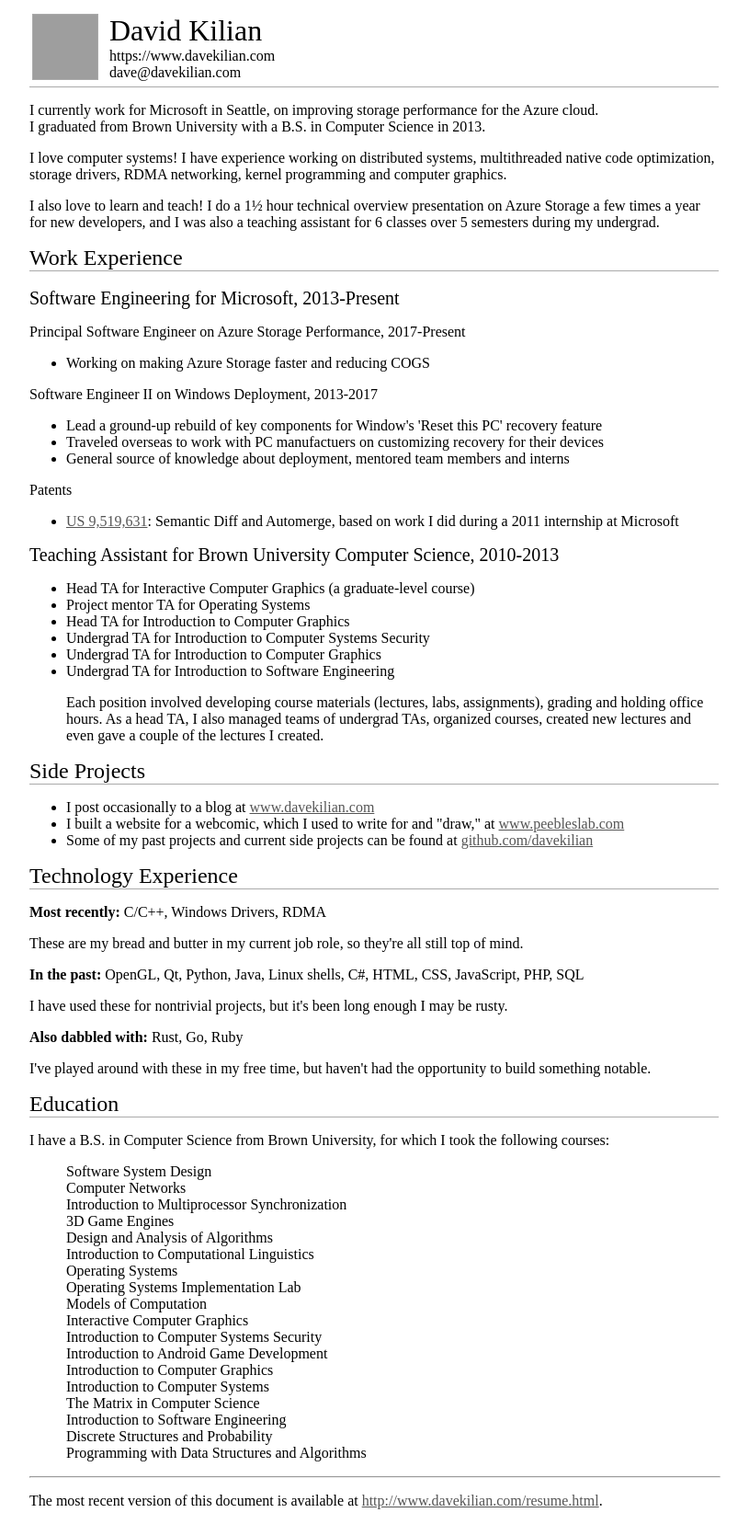
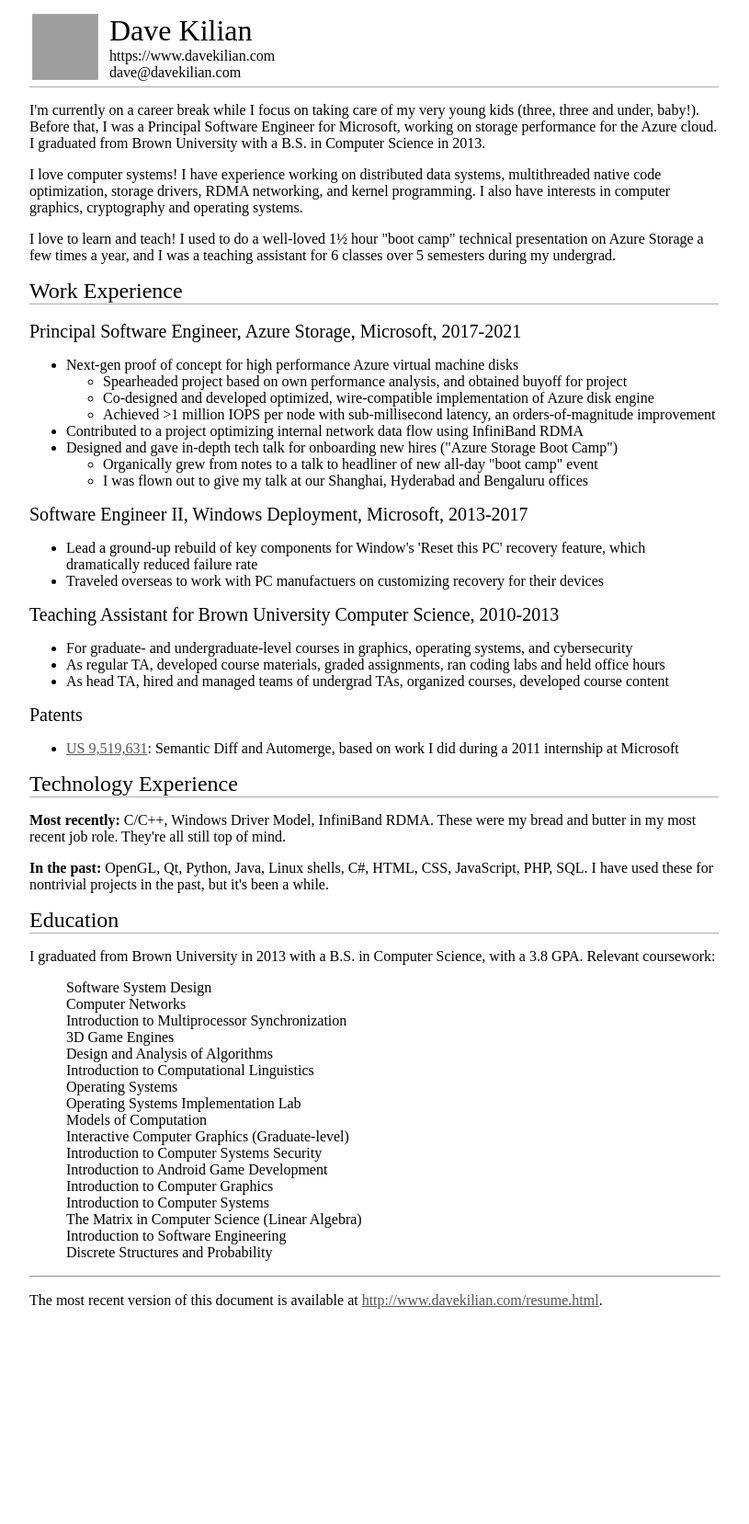
Before and after one commit to davekilian/davekilian.github.com, a Jekyll site: the page resume.html, which Jekyll copies as it is, in a window 1280 px wide. Shown: the whole page at 92% size, without its empty margins (233-1048 px from the left). Built offline with Jekyll 4.4.1, drawn with Linux system fonts in a browser that asks for light colours; after the commit the page ends 1439 px from its top, so only the background shows below that; grey boxes are pictures that could not be loaded.

Commit message:
Resume updates

```diff
--- a/about.html
+++ b/about.html
@@ -10,7 +10,7 @@
             <img src="/fam.png" style="border:3px solid #eee" />
         </center>
     </div>
-    <p>I'm currently on a career break to care for my young kids (3, 3 and under, baby!).
+    <p>I'm currently on a career break to focus on my young kids (3, 3 and under, baby!).
     Before that, I was a Principal Software Engineer at Microsoft,
     working on improving storage performance for the Azure cloud.
     I graduated from Brown University with a B.S. in Computer Science in 2013.</p>
--- a/resume.html
+++ b/resume.html
@@ -35,7 +35,7 @@
                          width="70px" height="70px" alt="" style="vertical-align: middle; border: 1px solid #aaa">
 				</td>
 				<td>
-					<span style="font-size: 200%">David Kilian</span><br>
+					<span style="font-size: 200%">Dave Kilian</span><br>
 
 					<div class="left">
                         https://www.davekilian.com<br>
@@ -47,86 +47,75 @@
 			<div style="width: 100%" class="bottom-border"></div>
 
 			<!-- Summary -->
-            <p>I currently work for Microsoft in Seattle, on improving storage performance for the Azure cloud.<br>
+            <p>I'm currently on a career break while I focus on taking care of my very young kids (three, three and under, baby!).<br>
+            Before that, I was a Principal Software Engineer for Microsoft, working on storage performance for the Azure cloud.<br>
             I graduated from Brown University with a B.S. in Computer Science in 2013.</p>
 
             <p>I love computer systems!
-            I have experience working on distributed systems, multithreaded native code optimization, storage drivers,
-            RDMA networking, kernel programming and computer graphics.</p>
+            I have experience working on distributed data systems, multithreaded native code optimization, storage drivers,
+            RDMA networking, and kernel programming. I also have interests in computer graphics, cryptography and
+            operating systems.</p>
 
-            <p>I also love to learn and teach!
-            I do a 1&half; hour technical overview presentation on Azure Storage a few times a year for new developers,
-            and I was also a teaching assistant for 6 classes over 5 semesters during my undergrad.</p>
+            <p>I love to learn and teach!
+            I used to do a well-loved  1&half; hour "boot camp" technical presentation on Azure Storage a few times a year,
+            and I was a teaching assistant for 6 classes over 5 semesters during my undergrad.</p>
 
 			<!-- Work Experience -->
 			<span class="section-header bottom-border">Work Experience</span><br>
 
-			<span style="font-size: 125%">Software Engineering for Microsoft, 2013-Present</span><br>
-            <p>Principal Software Engineer on Azure Storage Performance, 2017-Present</p>
+			<span style="font-size: 125%">Principal Software Engineer, Azure Storage, Microsoft, 2017-2021</span><br>
 
             <ul>
-                <li>Working on making Azure Storage faster and reducing COGS</li>
+                <li>Next-gen proof of concept for high performance Azure virtual machine disks
+                    <ul>
+                        <li>Spearheaded project based on own performance analysis, and obtained buyoff for project</li>
+                        <li>Co-designed and developed optimized, wire-compatible implementation of Azure disk engine</li>
+                        <li>Achieved &gt;1 million IOPS per node with sub-millisecond latency, an orders-of-magnitude improvement</li>
+                    </ul>
+                </li>
+                <li>Contributed to a project optimizing internal network data flow using InfiniBand RDMA</li>
+                <li>Designed and gave in-depth tech talk for onboarding new hires ("Azure Storage Boot Camp")
+                    <ul>
+                        <li>Organically grew from notes to a talk to headliner of new all-day "boot camp" event</li>
+                        <li>I was flown out to give my talk at our Shanghai, Hyderabad and Bengaluru offices</li>
+                    </ul>
+                </li>
             </ul>
 
-
-            <p>Software Engineer II on Windows Deployment, 2013-2017</p>
+			<span style="font-size: 125%">Software Engineer II, Windows Deployment, Microsoft, 2013-2017</span><br>
 
             <ul>
-                <li>Lead a ground-up rebuild of key components for Window's 'Reset this PC' recovery feature</li>
+                <li>Lead a ground-up rebuild of key components for Window's 'Reset this PC' recovery feature,
+                    which dramatically reduced failure rate</li>
                 <li>Traveled overseas to work with PC manufactuers on customizing recovery for their devices</li>
-                <li>General source of knowledge about deployment, mentored team members and interns</li>
             </ul>
 
-            <p>Patents</p>
+			<span style="font-size: 125%">Teaching Assistant for Brown University Computer Science, 2010-2013</span><br>
+            <ul>
+                <li>For graduate- and undergraduate-level courses in graphics, operating systems, and cybersecurity</li>
+                <li>As regular TA, developed course materials, graded assignments, ran coding labs and held office hours</li>
+                <li>As head TA, hired and managed teams of undergrad TAs, organized courses, developed course content</li>
+			</ul>
+
+            <span style="font-size: 125%">Patents</span>
             <ul>
                 <li><a href="http://patft.uspto.gov/netacgi/nph-Parser?Sect2=PTO1&Sect2=HITOFF&p=1&u=/netahtml/PTO/search-bool.html&r=1&f=G&l=50&d=PALL&RefSrch=yes&Query=PN/9519631">US 9,519,631</a>: Semantic Diff and Automerge,
                     based on work I did during a 2011 internship at Microsoft</li>
             </ul>
 
-			<span style="font-size: 125%">Teaching Assistant for Brown University Computer Science, 2010-2013</span><br>
-            <ul>
-                <li>Head TA for Interactive Computer Graphics (a graduate-level course)</li>
-                <li>Project mentor TA for Operating Systems</li>
-                <li>Head TA for Introduction to Computer Graphics</li>
-                <li>Undergrad TA for Introduction to Computer Systems Security</li>
-                <li>Undergrad TA for Introduction to Computer Graphics</li>
-                <li>Undergrad TA for Introduction to Software Engineering</li>
-			</ul>
-            <ul style="list-style-type: none">
-                <li>Each position involved developing course materials (lectures, labs, assignments), grading and holding
-                office hours. As a head TA, I also managed teams of undergrad TAs, organized courses, created new lectures
-                and even gave a couple of the lectures I created.</li>
-            </ul>
-
-            <!-- Projects -->
-			<span class="section-header bottom-border">Side Projects</span>
-            <ul>
-                <li>I post occasionally to a blog at
-                    <a href="http://www.davekilian.com">www.davekilian.com</a></li>
-                <li>I built a website for a webcomic, which I used to write for and "draw," at
-                    <a href="http://www.peebleslab.com/1">www.peebleslab.com</a>
-                <li>Some of my past projects and current side projects can be found at
-                    <a href="http://github.com/davekilian">github.com/davekilian</a></li>
-            </ul>
-
 			<!-- Technologies -->
 			<span class="section-header bottom-border">Technology Experience</span>
 
-            <p><b>Most recently:</b> C/C++, Windows Drivers, RDMA</p>
+            <p><b>Most recently:</b> C/C++, Windows Driver Model, InfiniBand RDMA.
+            These were my bread and butter in my most recent job role. They're all still top of mind.</p>
 
-            <p>These are my bread and butter in my current job role, so they're all still top of mind.</p>
-
-            <p><b>In the past:</b> OpenGL, Qt, Python, Java, Linux shells, C#, HTML, CSS, JavaScript, PHP, SQL</b></p>
-
-            <p>I have used these for nontrivial projects, but it's been long enough I may be rusty.</p>
-
-            <p><b>Also dabbled with:</b> Rust, Go, Ruby</p>
-
-            <p>I've played around with these in my free time, but haven't had the opportunity to build something notable.</p>
+            <p><b>In the past:</b> OpenGL, Qt, Python, Java, Linux shells, C#, HTML, CSS, JavaScript, PHP, SQL.
+            I have used these for nontrivial projects in the past, but it's been a while.</p>
 
 			<!-- Education -->
 			<span class="section-header bottom-border">Education</span>
-            <p>I have a B.S. in Computer Science from Brown University, for which I took the following courses:</p>
+            <p>I graduated from Brown University in 2013 with a B.S. in Computer Science, with a 3.8 GPA.
+            Relevant coursework:</p>
 			<ul style="list-style-type: none">
                 <li>Software System Design</li>
                 <li>Computer Networks</li>
@@ -137,15 +126,14 @@
 				<li>Operating Systems</li>
                 <li>Operating Systems Implementation Lab</li>
 				<li>Models of Computation</li>
-				<li>Interactive Computer Graphics</li>
+				<li>Interactive Computer Graphics (Graduate-level)</li>
 				<li>Introduction to Computer Systems Security</li>
 				<li>Introduction to Android Game Development</li>
 				<li>Introduction to Computer Graphics</li>
 				<li>Introduction to Computer Systems</li>
-				<li>The Matrix in Computer Science</li>
+				<li>The Matrix in Computer Science (Linear Algebra)</li>
 				<li>Introduction to Software Engineering</li>
 				<li>Discrete Structures and Probability</li>
-				<li>Programming with Data Structures and Algorithms</li>
 			</ul>
 
 			<!-- Footer -->
```
Also changed, not shown: 1 other file.
